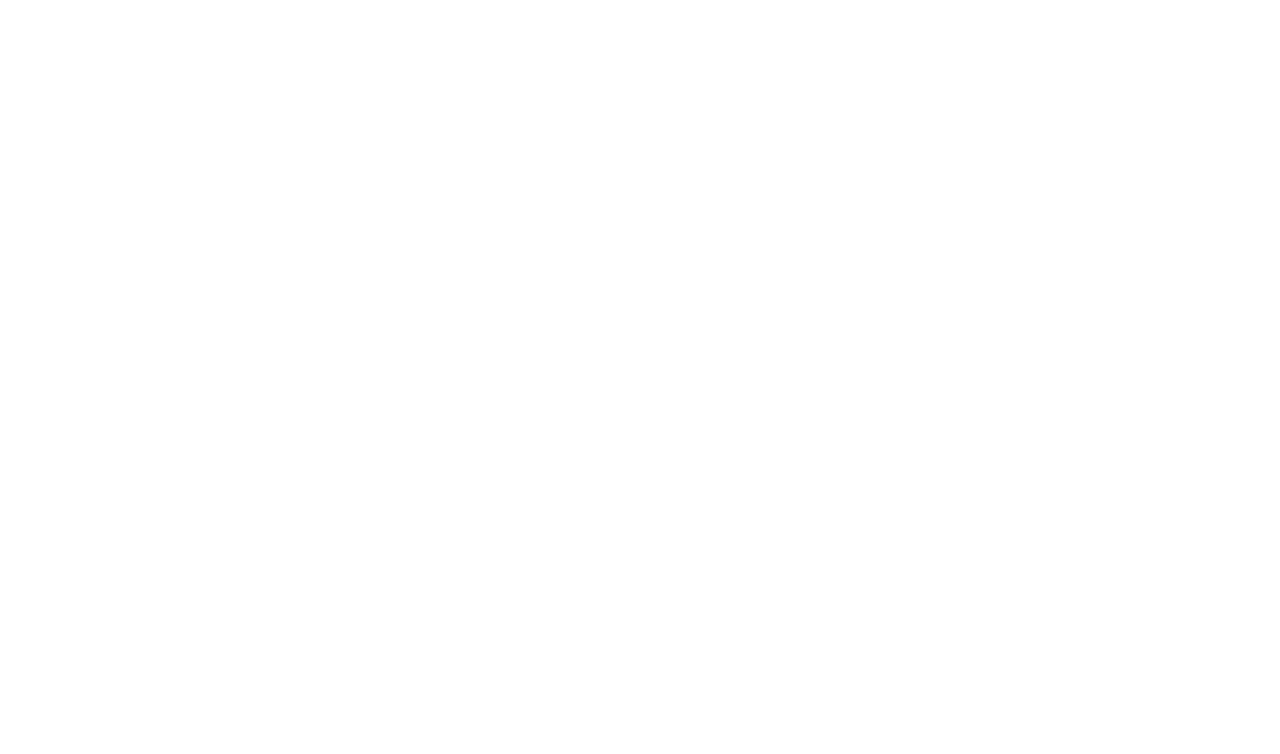
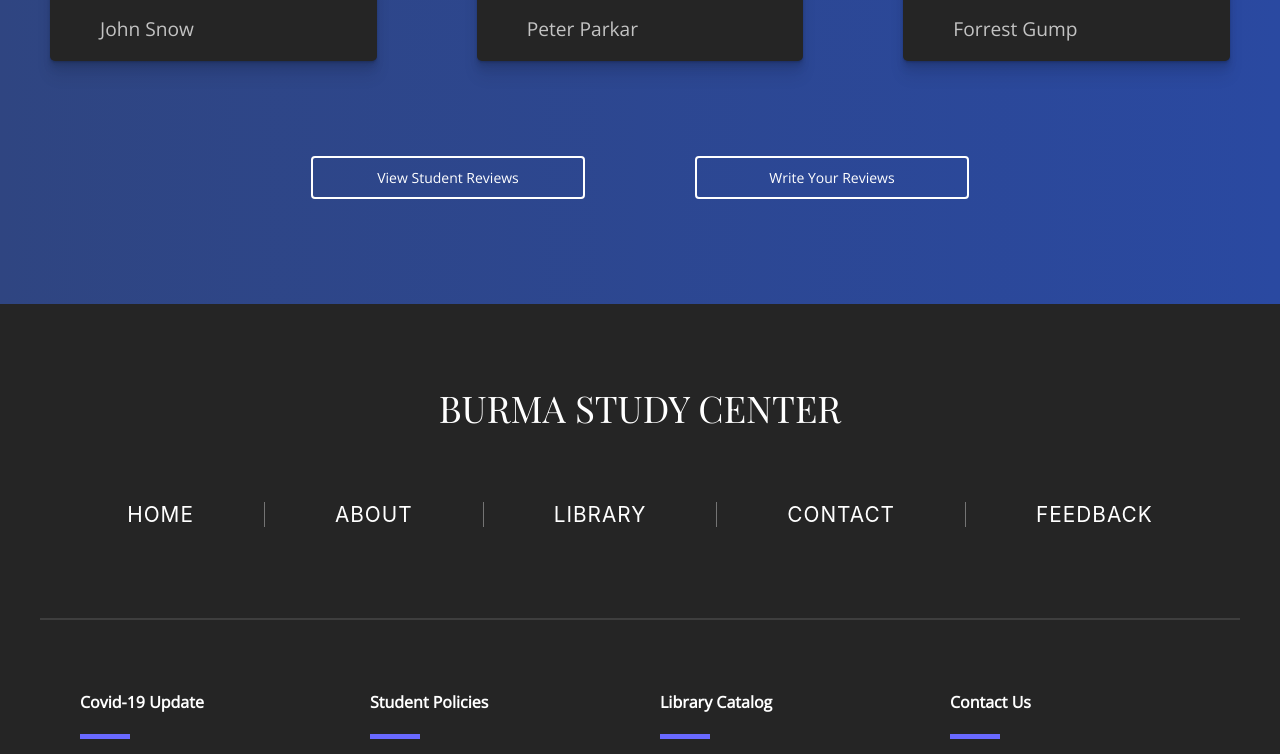
Before and after one commit to kaungmyat-Rex/burmese-study-center, a React (Create React App) app: page / in a window 1280 px wide. Shown: the part 3266-4020 px from the top of the page. Before the commit the page ends 3099 px from the top, so only its background shows below. Built offline with nearby package versions, Linux system fonts and the light colour scheme.

Commit message:
Home Page

```diff
--- a/src/App.css
+++ b/src/App.css
@@ -258,11 +258,6 @@
   font-size: 1rem;
 }
 
-/* .container-name {
-  margin-left: 30px;
-  margin-top: 60px;
-} */
-
 .pv-btn-div {
   margin-left: -5px;
   margin-top: 30px;
@@ -308,9 +303,6 @@
   right: 0;
 }
 
-.provide-img {
-}
-
 .provide-img img {
   max-width: 500px;
   /* border: 7px solid #2f4581; */
@@ -319,21 +311,45 @@
   box-shadow: rgba(255, 255, 255, 0.4) 14px 14px;
 }
 
-/* .eOne-img,
-.eTwo-img,
-.eThree-img {
-  width: 200px;
-  height: 200px;
-  background-color: #ffffff;
-} */
+/*--------
+
+
+-----------
+
+------
+
+---------
+
+--------- Event section
+------
+
+---------
+------
+
+-------------- */
 
 .event-section {
   display: flex;
+  flex-direction: column;
   justify-content: center;
   align-items: center;
   background-color: #252525;
   padding-top: 100px;
   padding-bottom: 100px;
+}
+
+.event-text {
+  color: #ffffff;
+  font-family: "Montserrat", sans-serif;
+  font-size: 0.8rem;
+  letter-spacing: 1px;
+}
+
+.event-title {
+  color: #ffffff;
+  font-family: "Playfair Display", serif;
+  font-weight: 200;
+  font-size: 2.4rem;
 }
 
 .event-border {
@@ -506,6 +522,23 @@
   text-align: center;
 }
 
+/*--------
+
+
+-----------
+
+------
+
+---------
+
+--------- feedback-section
+------
+
+---------
+------
+
+-------------- */
+
 .feedback-section {
   display: flex;
   flex-direction: column;
@@ -513,6 +546,13 @@
   align-items: center;
   padding-top: 100px;
   padding-bottom: 100px;
+}
+
+.testimontal {
+  color: #ffffff;
+  font-family: "Montserrat", sans-serif;
+  font-size: 0.8rem;
+  letter-spacing: 1px;
 }
 
 .feedback-title {
@@ -569,3 +609,12 @@
   font-family: "Open Sans", sans-serif;
   font-size: 1rem;
 }
+
+.feedback-btn {
+  display: flex;
+  flex-direction: row;
+  justify-content: center;
+  align-items: center;
+  margin-top: 90px;
+  gap: 100px;
+}
--- /dev/null
+++ b/src/component/button/Button.css
@@ -0,0 +1,43 @@
+.example_t {
+  border-radius: 4px;
+  border: 2px solid #ffffff;
+  background-color: unset;
+  color: #ffffff;
+  text-align: center;
+  font-size: 14px;
+  padding: 10px;
+  width: 250px;
+  transition: all 0.4s;
+  cursor: pointer;
+  margin: 5px;
+}
+
+.example_t span {
+  cursor: pointer;
+  display: inline-block;
+  position: relative;
+  font-family: "Open Sans", sans-serif;
+  transition: 0.4s;
+}
+
+.example_t span:after {
+  content: "\00bb";
+  position: absolute;
+  opacity: 0;
+  top: 0;
+  right: -20px;
+  transition: 0.5s;
+}
+
+.example_t:hover {
+  background: rgba(255, 255, 255, 0.25);
+}
+
+.example_t:hover span {
+  padding-right: 25px;
+}
+
+.example_t:hover span:after {
+  opacity: 1;
+  right: 0;
+}
--- /dev/null
+++ b/src/component/button/ButtonFeedback.js
@@ -0,0 +1,26 @@
+import React from "react";
+import "./Button.css";
+
+export const ButtonFeedback = ({ viewmore }) => {
+  return (
+    <p className="example_t" target="_blank" rel="nofollow">
+      <span>{viewmore}</span>
+    </p>
+  );
+};
+
+export const ButtonFeedbacktwo = ({ giveFeed }) => {
+  return (
+    <p className="example_t" target="_blank" rel="nofollow">
+      <span>{giveFeed}</span>
+    </p>
+  );
+};
+
+export const ButtonFeedbackthree = ({ moreevent }) => {
+  return (
+    <p className="example_t" target="_blank" rel="nofollow">
+      <span>{moreevent}</span>
+    </p>
+  );
+};
--- /dev/null
+++ b/src/component/footer/Footer.css
@@ -0,0 +1,153 @@
+.footer-section {
+  display: flex;
+  flex-direction: column;
+  justify-content: center;
+  align-items: center;
+  padding-top: 30px;
+
+  background-color: #252525;
+}
+
+.footer-border {
+  width: 100%;
+}
+
+.footer-main {
+  display: flex;
+  flex-direction: column;
+  justify-content: center;
+  align-items: center;
+}
+
+.footer-title {
+  color: #ffffff;
+  font-family: "Playfair Display", serif;
+  font-size: 2.3rem;
+  font-weight: 400;
+}
+
+.footer-menu {
+  display: flex;
+  flex-direction: row;
+  flex-flow: wrap;
+  color: white;
+  justify-content: center;
+  align-items: center;
+
+  font-size: 1.3rem;
+}
+
+.footer-menu p {
+  letter-spacing: 1px;
+  padding: 0px 70px 0px 70px;
+  border-right: 1px solid rgb(116, 116, 116);
+}
+
+.footer-bar {
+  max-width: 1200px;
+  width: 100%;
+  height: 2px;
+  background-color: rgb(62, 62, 62);
+  margin: 70px 0px 30px 0px;
+}
+
+.policy-main {
+  display: flex;
+  flex-flow: row wrap;
+  justify-content: center;
+}
+
+.policy-covid,
+.policy-student,
+.policy-library,
+.policy-contact {
+  display: flex;
+  flex-direction: column;
+
+  align-items: flex-start;
+  margin: 20px;
+}
+
+.policy-covid h4,
+.policy-student h4,
+.policy-library h4,
+.policy-contact h4 {
+  color: #ffffff;
+  font-family: "Open Sans", sans-serif;
+}
+
+.policy-bar {
+  max-width: 50px;
+  height: 5px;
+  background-color: rgb(105, 105, 255);
+  width: 100%;
+}
+
+.policy-covid p,
+.policy-student p,
+.policy-library p {
+  max-width: 250px;
+  width: 100%;
+  color: rgb(174, 174, 174);
+  text-align: left;
+  font-family: "Open Sans", sans-serif;
+  font-size: 0.95rem;
+  line-height: 24px;
+}
+
+.policy-contact p {
+  display: flex;
+  flex-direction: row;
+  max-width: 250px;
+  width: 100%;
+  font-family: "Open Sans", sans-serif;
+
+  color: rgb(174, 174, 174);
+  align-items: center;
+}
+
+.footer-icon {
+  font-size: 2rem;
+  margin-right: 10px;
+}
+
+.footer-icon2 {
+  font-size: 2rem;
+  margin-right: 10px;
+}
+
+.facebook,
+.insta,
+.twitar,
+.mail {
+  border: 2px solid white;
+  border-radius: 50px;
+  padding: 10px;
+  font-size: 1.5rem;
+  color: #ffffff;
+  margin: 10px;
+  transform: 200ms;
+  cursor: pointer;
+}
+
+.facebook:hover,
+.insta:hover,
+.twitar:hover,
+.mail:hover {
+  background: rgba(255, 255, 255, 0.25);
+  transition: 200ms ease-out;
+}
+
+.copyright {
+  position: relative;
+  bottom: 0px;
+  display: flex;
+  justify-content: center;
+  align-items: center;
+  background-color: #060606;
+  width: 100%;
+  padding: 20px 0px 20px 0px;
+  color: rgb(163, 163, 163);
+  margin: 0px;
+  margin-top: 30px;
+}
--- /dev/null
+++ b/src/component/footer/Footer.js
@@ -0,0 +1,86 @@
+import React from "react";
+import "./Footer.css";
+import { MdPhoneIphone } from "react-icons/md";
+import { MdOutlineLocationOn } from "react-icons/md";
+import { MdOutlineEmail } from "react-icons/md";
+import { FaFacebookF } from "react-icons/fa";
+import { FaInstagram } from "react-icons/fa";
+import { FaTwitter } from "react-icons/fa";
+const Footer = () => {
+  return (
+    <>
+      <div className="footer-section">
+        <div className="footer-border">
+          <div className="footer-main">
+            <h4 className="footer-title">BURMA STUDY CENTER</h4>
+            <div className="footer-menu">
+              <p>HOME</p>
+              <p>ABOUT</p>
+              <p>LIBRARY</p>
+              <p>CONTACT</p>
+              <p style={{ borderRight: "0px" }}>FEEDBACK</p>
+            </div>
+            <div className="footer-bar"></div>
+            <div className="policy-main">
+              <div className="policy-covid">
+                <h4>Covid-19 Update</h4>
+                <div className="policy-bar"></div>
+                <p>
+                  Burma Study Center follows Thai government regulations for
+                  COVID-19 protocols and precautions. BSC will resume on-site,
+                  in-person classes in August 2022. All students for on-site
+                  classes are required to be fully vaccinated against COVID-19.
+                </p>
+              </div>
+              <div className="policy-student">
+                <h4>Student Policies</h4>
+                <div className="policy-bar"></div>
+                <p>
+                  Read our Student Policy documents in English and other
+                  language versions.
+                </p>
+              </div>
+              <div className="policy-library">
+                <h4>Library Catalog</h4>
+                <div className="policy-bar"></div>
+                <p>
+                  Browse and search our online catalog of resources available
+                  through the library.
+                </p>
+              </div>
+              <div className="policy-contact">
+                <h4>Contact Us</h4>
+                <div className="policy-bar"></div>
+                <p>
+                  <MdPhoneIphone className="footer-icon" />
+                  <span>+656-8982749</span>
+                </p>
+                <p>
+                  <MdOutlineLocationOn className="footer-icon2" />
+                  <span>
+                    16/8 Nimmanhaemin Road, Soi 13, Chiang Mai, Thailand.
+                  </span>
+                </p>
+                <p>
+                  <MdOutlineEmail className="footer-icon" />
+                  <span>chiangmai@burmastudy.org</span>
+                </p>
+              </div>
+            </div>
+            <div className="social-icon">
+              <FaFacebookF className="facebook" />
+              <FaInstagram className="insta" />
+              <FaTwitter className="twitar" />
+              <MdOutlineEmail className="mail" />
+            </div>
+          </div>
+        </div>
+        <p className="copyright">
+          COPYRIGHT © 2023 BURMA STUDY CENTER. ALL RIGHTS RESERVED.
+        </p>
+      </div>
+    </>
+  );
+};
+
+export default Footer;
--- a/src/pages/Home.js
+++ b/src/pages/Home.js
@@ -6,6 +6,12 @@
 import eventOne from "../img/bsc1.jpg";
 import eventTwo from "../img/bsc2.jpg";
 import eventThree from "../img/bsc3.jpg";
+import {
+  ButtonFeedback,
+  ButtonFeedbacktwo,
+  ButtonFeedbackthree,
+} from "../component/button/ButtonFeedback";
+import Footer from "../component/footer/Footer";
 const Home = ({ scroll }) => {
   return (
     <>
@@ -38,7 +44,7 @@
                 international community.
               </p>
               <div className="pv-btn-div">
-                <p class="example_f" target="_blank" rel="nofollow">
+                <p className="example_f" target="_blank" rel="nofollow">
                   <span>Learn More</span>
                 </p>
               </div>
@@ -50,6 +56,8 @@
         </div>
       </div>
       <div className="event-section">
+        <p className="event-text">Events</p>
+        <h4 className="event-title">Latest campaign</h4>
         <div className="event-border">
           <div className="event-main">
             <div className="event-one">
@@ -93,8 +101,12 @@
             </div>
           </div>
         </div>
+        <div style={{ marginTop: "40px" }}>
+          <ButtonFeedbackthree moreevent={"View More Event"} />
+        </div>
       </div>
       <div className="feedback-section">
+        <p className="testimontal">TESTIMONIALS</p>
         <h4 className="feedback-title">What Our Student are Saying</h4>
         <div className="feedback-border">
           <div className="feedback-main">
@@ -139,7 +151,12 @@
             </div>
           </div>
         </div>
+        <div className="feedback-btn">
+          <ButtonFeedback viewmore={"View Student Reviews"} />
+          <ButtonFeedbacktwo giveFeed={"Write Your Reviews"} />
+        </div>
       </div>
+      <Footer />
     </>
   );
 };
```
